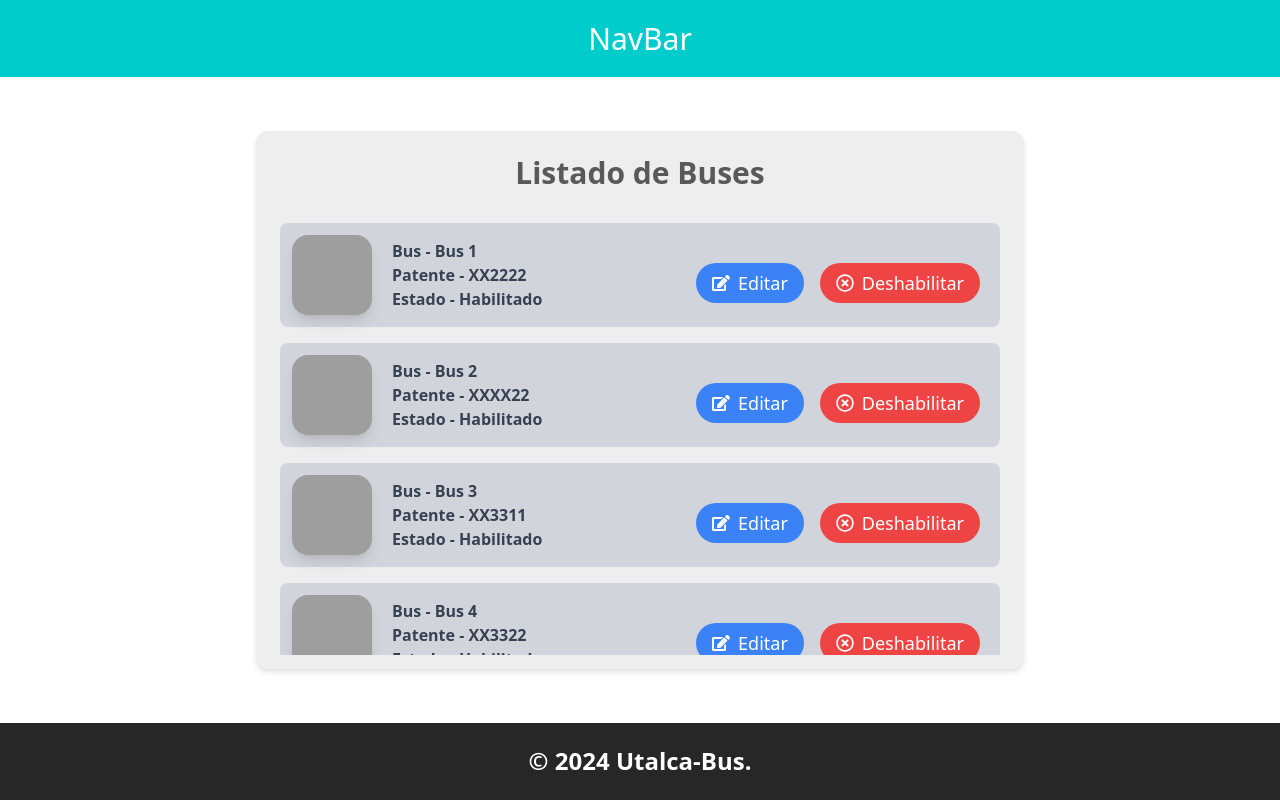
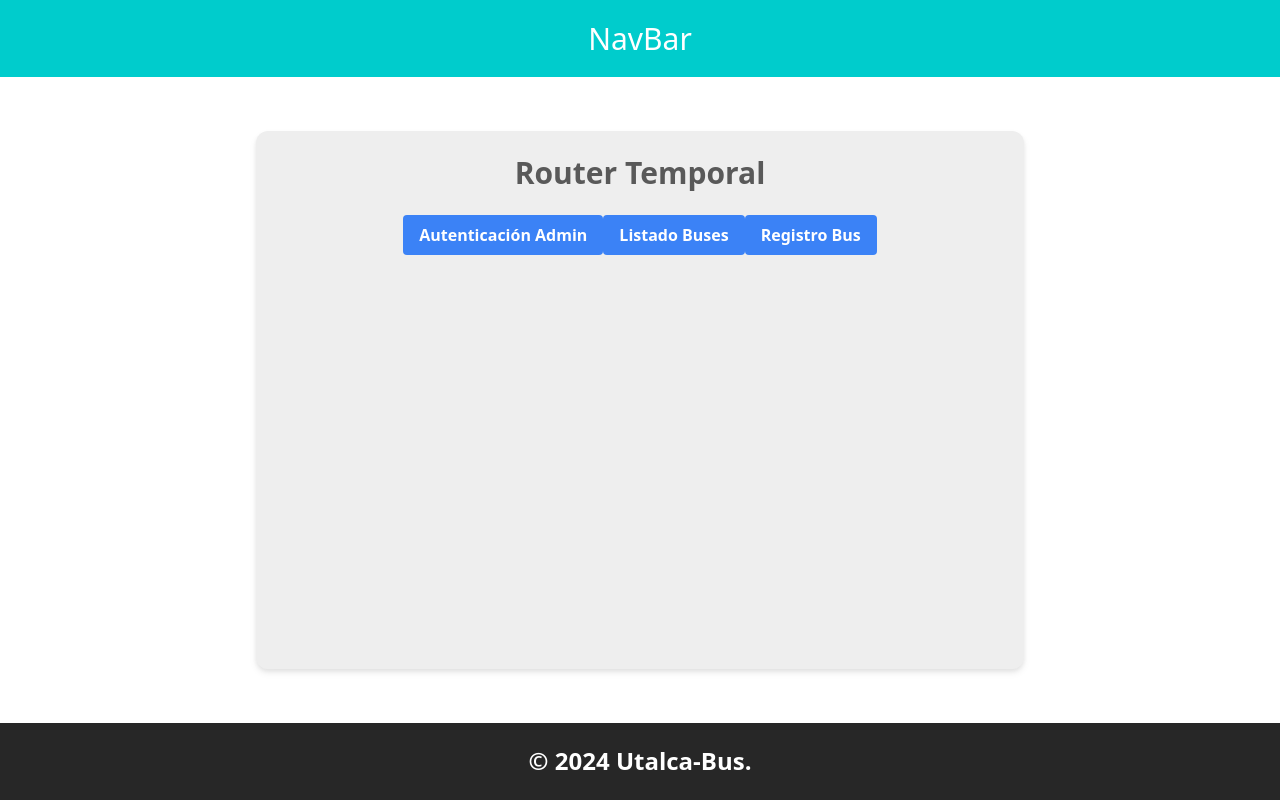
Before and after one commit to Gbustarr/Utalcabus, a React (Vite) app in the folder frontend/: page / in a window 1280 px wide. Built offline with nearby package versions, Linux system fonts and the light colour scheme; grey boxes are pictures that could not be loaded.

Commit message:
Agregada pagina de router temporal
Falta enlazazar las pages en cada boton creado

```diff
--- a/frontend/package.json
+++ b/frontend/package.json
@@ -12,7 +12,8 @@
   "dependencies": {
     "react": "^18.2.0",
     "react-dom": "^18.2.0",
-    "react-icons": "^5.0.1"
+    "react-icons": "^5.0.1",
+    "react-router-dom": "^6.22.3"
   },
   "devDependencies": {
     "@types/react": "^18.2.66",
--- a/frontend/src/App.tsx
+++ b/frontend/src/App.tsx
@@ -1,11 +1,22 @@
-import ListadoBuses from "./pages/ListadoBuses"
-function App() {
+import React from 'react';
+import { BrowserRouter as Router, Route, Switch } from 'react-router-dom';
+
+import AutentiacionAdministrador from './pages/AutenticacionAdministrador';
+import ListadoBuses from './pages/ListadoBuses';
+import RegistroBus from './pages/RegistroBus';
+import TemporalRouter from './pages/TemporalRouter';
+
+const App = () => {
   return (
-    <>
-      <ListadoBuses/>
-    </>
+    <Router>
+      <Switch>
+        <Route path="/" exact component={TemporalRouter} />
+        <Route path="/authentication" component={AutentiacionAdministrador} />
+        <Route path="/bus-list" component={ListadoBuses} />
+        <Route path="/bus-registration" component={RegistroBus} />
+      </Switch>
+    </Router>
+  );
+};
 
-  )
-}
-
-export default App
+export default App;
--- a/frontend/src/main.tsx
+++ b/frontend/src/main.tsx
@@ -1,10 +1,37 @@
-import React from 'react'
-import ReactDOM from 'react-dom/client'
-import App from './App.tsx'
-import './index.css'
+import React from "react";
+import ReactDOM from "react-dom/client";
 
-ReactDOM.createRoot(document.getElementById('root')!).render(
+import "./index.css";
+
+import { RouterProvider, createBrowserRouter } from "react-router-dom";
+import ListadoBuses from "./pages/ListadoBuses.tsx";
+import RegistroBus from "./pages/RegistroBus.tsx";
+import TemporalRouter from "./pages/TemporalRouter.tsx";
+import AutenticacionAdmin from "./pages/AutenticacionAdministrador.tsx";
+
+const router = createBrowserRouter([
+  {
+    path: "/",
+    element: <TemporalRouter />,
+    children: [
+      {
+        path: "/Admin",
+        element: <AutenticacionAdmin />,
+      },
+      {
+        path: "/listadobuses",
+        element: <ListadoBuses />,
+      },
+      {
+        path: "/registrobus",
+        element: <RegistroBus />,
+      },
+    ],
+  },
+]);
+
+ReactDOM.createRoot(document.getElementById("root") as HTMLElement).render(
   <React.StrictMode>
-    <App />
-  </React.StrictMode>,
-)
+    <RouterProvider router={router} />
+  </React.StrictMode>
+);
--- /dev/null
+++ b/frontend/src/pages/TemporalRouter.tsx
@@ -0,0 +1,39 @@
+import React, { useState, Button } from "react";
+import NavBar from "../components/NavBar";
+import Footer from "../components/Footer";
+import BusListado from "../components/BusListado";
+import { MdAddCircle } from "react-icons/md";
+import { Link, Outlet } from "react-router-dom";
+
+export default function TemporalRouter() {
+
+  return (
+    <div className="h-screen flex flex-col justify-between">
+      <NavBar />
+      <div className="content-center h-full">
+        <div className="px-4 text-textoCard mx-auto bg-fondoCard rounded-xl flex flex-col items-center drop-shadow-md max-w-3xl h-5/6">
+          <div className=" py-6 ">
+            <span className="font-bold text-3xl text-center">
+              Router Temporal
+            </span>
+          </div>
+          <div className="w-full overflow-y-auto max-h-[55vh]">
+            <div className="flex justify-center items-center ">
+              <button className="bg-blue-500 hover:bg-blue-700 text-white font-bold py-2 px-4 rounded">
+                Autenticación Admin
+              </button>
+              <button className="bg-blue-500 hover:bg-blue-700 text-white font-bold py-2 px-4 rounded">
+                Listado Buses
+              </button>
+              <button className="bg-blue-500 hover:bg-blue-700 text-white font-bold py-2 px-4 rounded">
+                Registro Bus
+              </button>
+            </div>
+            <div className="w-full flex justify-center mt-3 px-2 mb-4"></div>
+          </div>
+        </div>
+      </div>
+      <Footer />
+    </div>
+  );
+}
```
Also changed, not shown: frontend/src/pages/AutenticacionAdministrador.tsx (renamed from frontend/src/pages/AutentiacionAdministrador.tsx), 1 other file (tests, documents, lock files or other folders).
